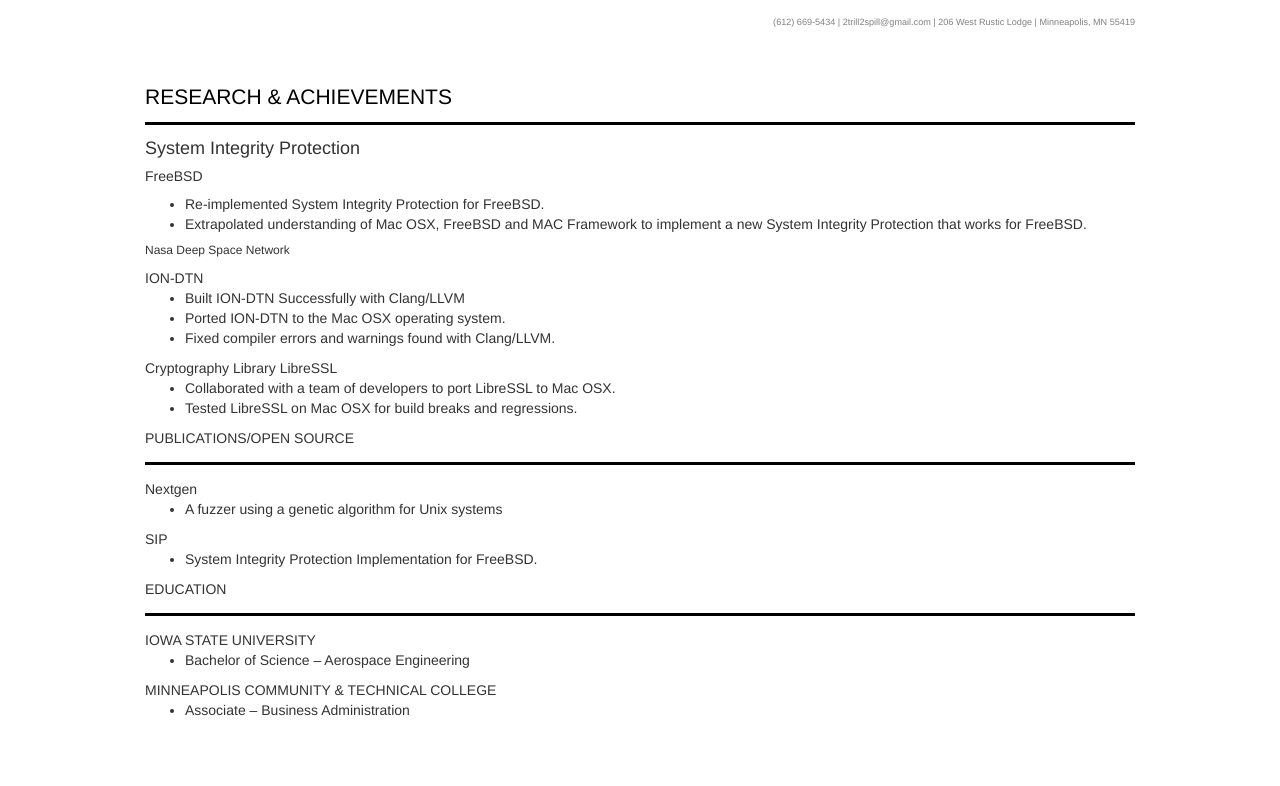
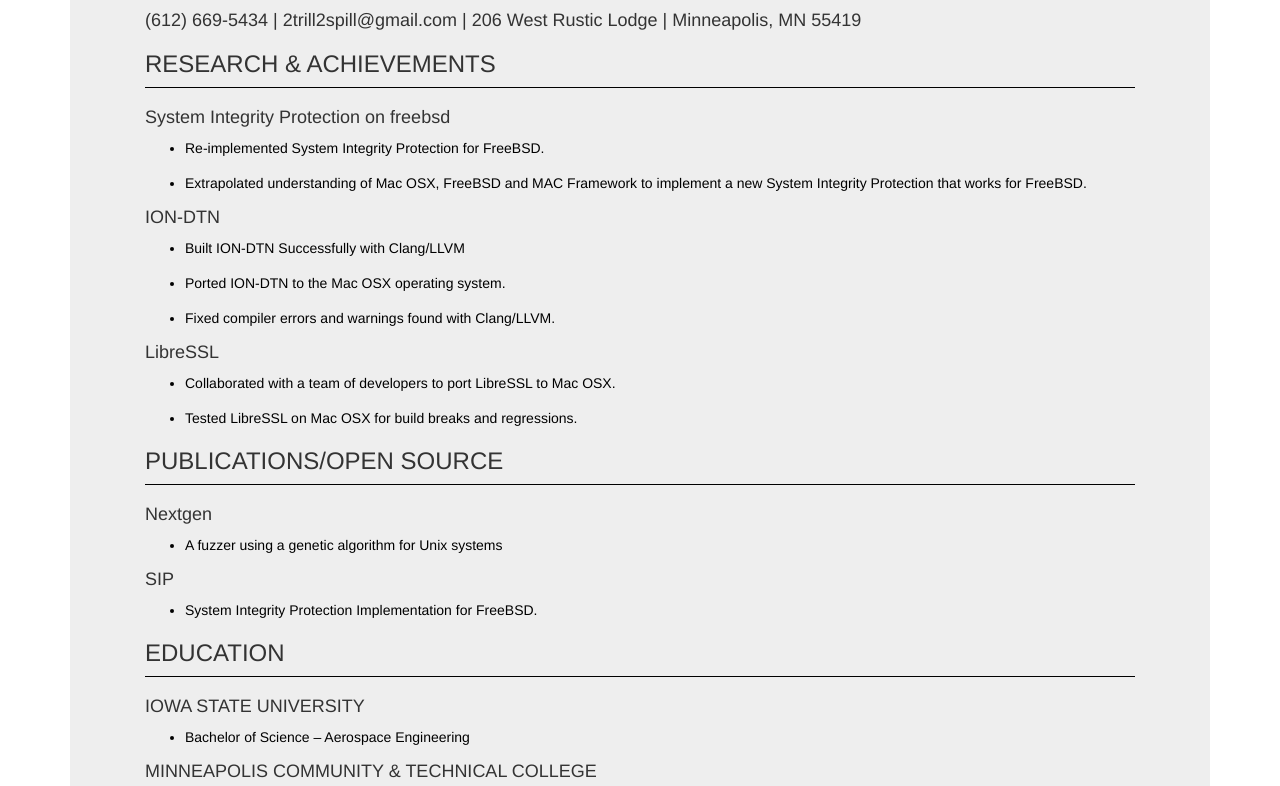
Before and after one commit to 2trill2spill/resume, a plain HTML site: page index.html in a window 1280 px wide. Shown: the part 157-943 px from the top of the page. Drawn offline with nearby package versions, Linux system fonts and the light colour scheme.

Commit message:
Cleanup resume.

```diff
--- a/index.html
+++ b/index.html
@@ -21,57 +21,51 @@
     <div class="container">
       <div class="jumbotron">
         <div class="container">
-          <h1 style="color:gray;">Harrison Bowden</h1>
+          <h1>Harrison Bowden</h1>
           <hr>
-          <h2 style="color:gray;" align="right">(612) 669-5434 | 2trill2spill@gmail.com | 206 West Rustic Lodge | Minneapolis, MN 55419</h1>
+          <h4>(612) 669-5434 | 2trill2spill@gmail.com | 206 West Rustic Lodge | Minneapolis, MN 55419</h1>
 
-          <h3 style="color:black;">RESEARCH & ACHIEVEMENTS</h3>
-          <hr class=".line">
-          <h4>System Integrity Protection</h4>
-          <h5>FreeBSD</h5>
+          <h3>RESEARCH & ACHIEVEMENTS</h3>
+          <hr>
+          <h4>System Integrity Protection on freebsd</h4>
           <ul>
               <li>Re-implemented System Integrity Protection for FreeBSD.</li>
               <li>Extrapolated understanding of Mac OSX, FreeBSD and MAC Framework to implement a new System Integrity Protection that
     works for FreeBSD.</li>
 
           </ul>
-          <h6>Nasa Deep Space Network</h6>
-          <h7>ION-DTN</h7>
+          <h4>ION-DTN</h4>
           <ul>
               <li>Built ION-DTN Successfully with Clang/LLVM</li>
               <li>Ported ION-DTN to the Mac OSX operating system.</li>
               <li>Fixed compiler errors and warnings found with Clang/LLVM.</li>
           </ul>
-          <h8>Cryptography Library</h6>
-          <h9>LibreSSL</h7>
+          <h4>LibreSSL</h4>
           <ul>
               <li>Collaborated with a team of developers to port LibreSSL to Mac OSX.</li>
               <li>Tested LibreSSL on Mac OSX for build breaks and regressions.</li>
           </ul>
 
-          <h10>PUBLICATIONS/OPEN SOURCE</h10>
+          <h3>PUBLICATIONS/OPEN SOURCE</h3>
           <hr>
-          <h11>Nextgen</h11>
+          <h4>Nextgen</h4>
           <ul>
               <li>A fuzzer using a genetic algorithm for Unix systems</li>
           </ul>
-          <h12>SIP</h12>
+          <h4>SIP</h4>
           <ul>
               <li>System Integrity Protection Implementation for FreeBSD.</li>
           </ul>
-          <h13>EDUCATION</h13>
+          <h3>EDUCATION</h3>
           <hr>
-          <h14>IOWA STATE UNIVERSITY</h14>
+          <h4>IOWA STATE UNIVERSITY</h4>
           <ul>
               <li>Bachelor of Science – Aerospace Engineering</li>
           </ul>
-          <h15>MINNEAPOLIS COMMUNITY & TECHNICAL COLLEGE</h15>
+          <h4>MINNEAPOLIS COMMUNITY & TECHNICAL COLLEGE</h4>
           <ul>
               <li>Associate – Business Administration</li>
           </ul>
-
-
-
         </div>
       </div>
     </div>
--- a/site.css
+++ b/site.css
@@ -1,37 +1,19 @@
-.jumbotron {
-	min-height: 400px;
-	position:relative;
-	background-color: white;
-}
 
-h1 {
-	color: #808080;
-	font-size: 200%;
+ul li {
+    margin-bottom: 15px;
+    font-size: 100%;
+    color: #000000;
 }
 
 hr {
-    display: block;
-    height: 0px;
-    border: 0;
-    border-top: 3px solid #000000;
-    margin: 1em 0;
-    padding: 0;
+    margin-top: 0px;
+    border-color: #000000;
 }
 
-.line {
-    display: block;
-    height: 0px;
-    border: 0;
-    border-top: 3px solid #000000;
-    margin: 1em 0;
-    padding: 0;
+h3 {
+    margin-bottom: none;
 }
 
 h2 {
-	font-size: 65%;
+    margin-bottom: 5px;
 }
-
-h3 {
-	padding-top: 1cm;
-	font-size: 150%;
-}
```
